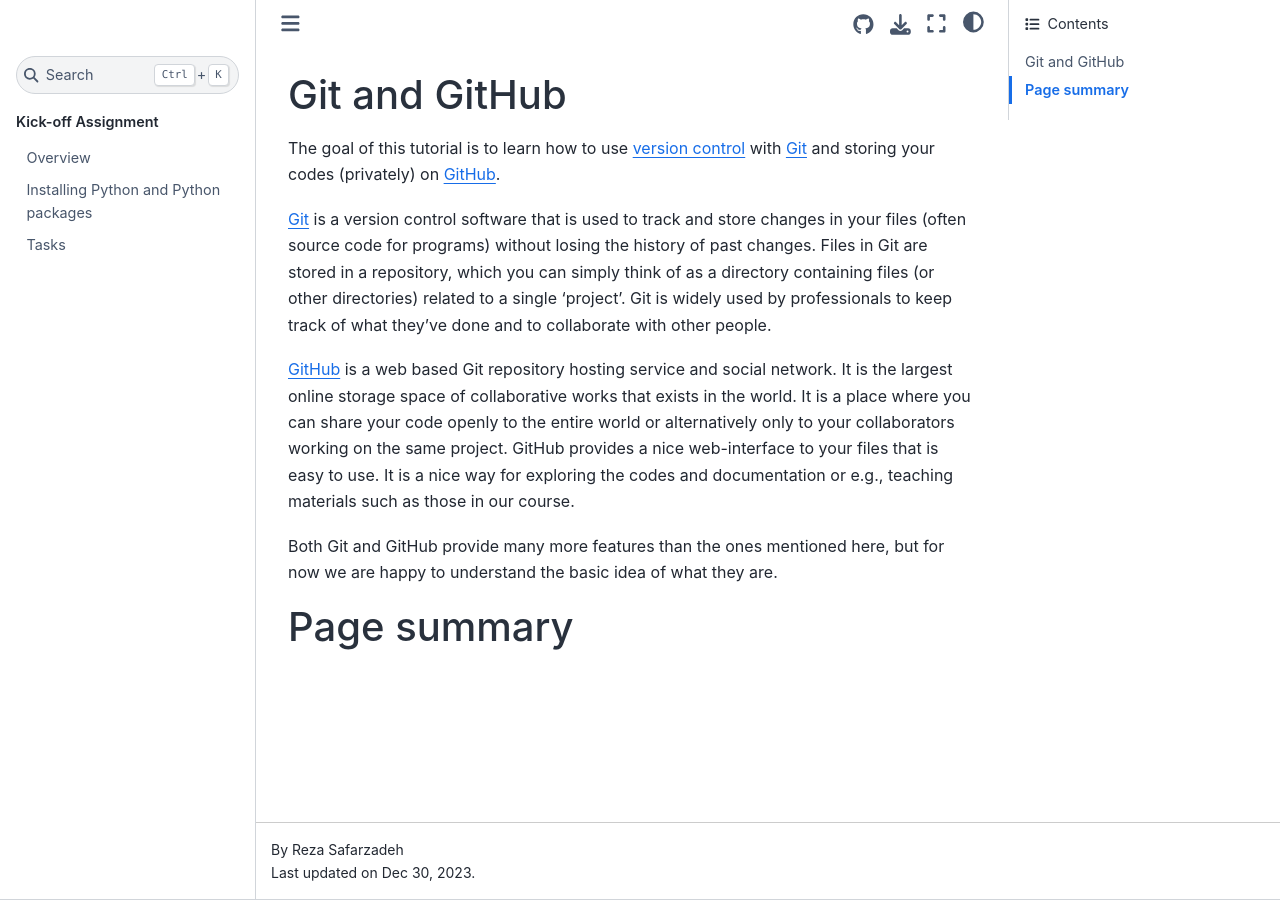
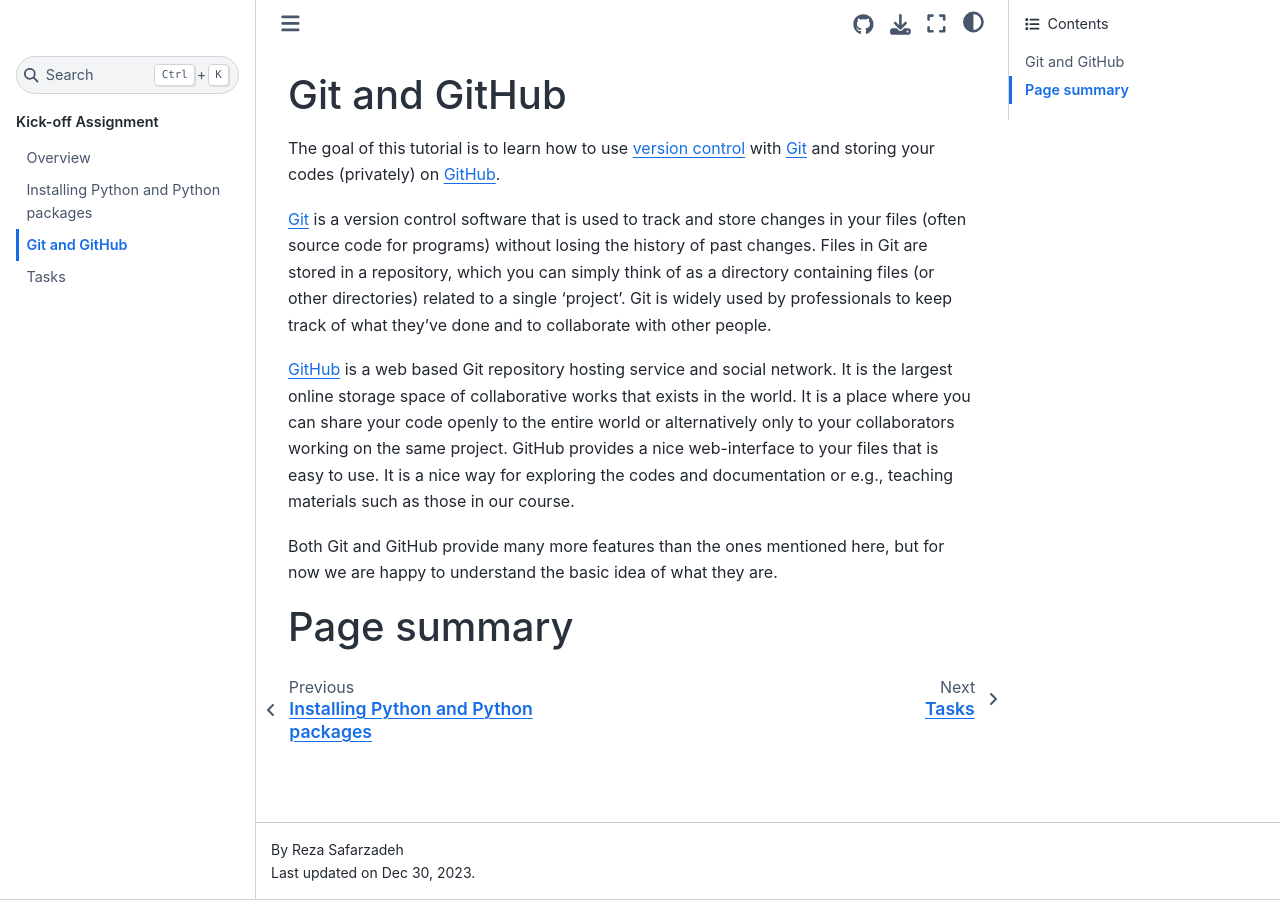
Before and after one commit to safarzadeh-reza/ENGO645-Assignments, a Sphinx documentation site: the page built from source/tutorials/L1/git_and_github.rst, in a window 1280 px wide. Built offline with Sphinx 7.4.7 and the Sphinx Book theme 1.1.4, drawn with Linux system fonts in a browser that asks for light colours.

Commit message:
add git and github page

```diff
--- a/source/index.rst
+++ b/source/index.rst
@@ -77,4 +77,5 @@
 
     tutorials/L1/overview
     tutorials/L1/python_installation
+    tutorials/L1/git_and_github
     tutorials/L1/assignment-1
```
